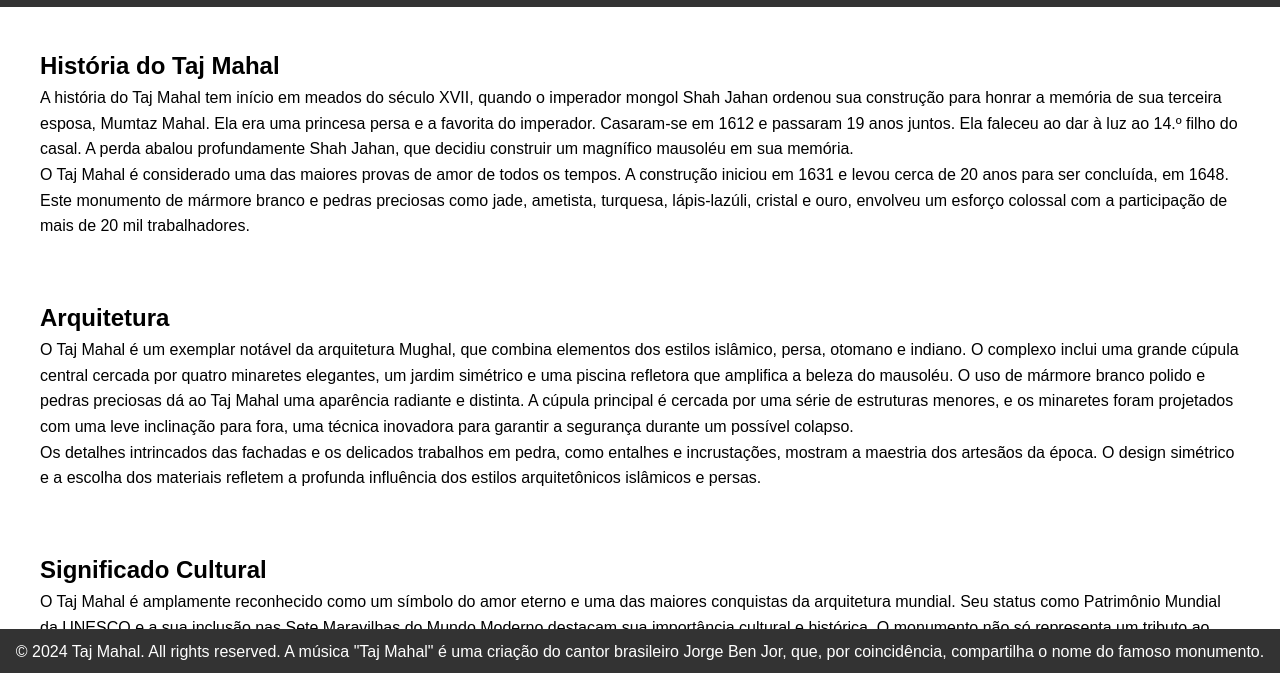
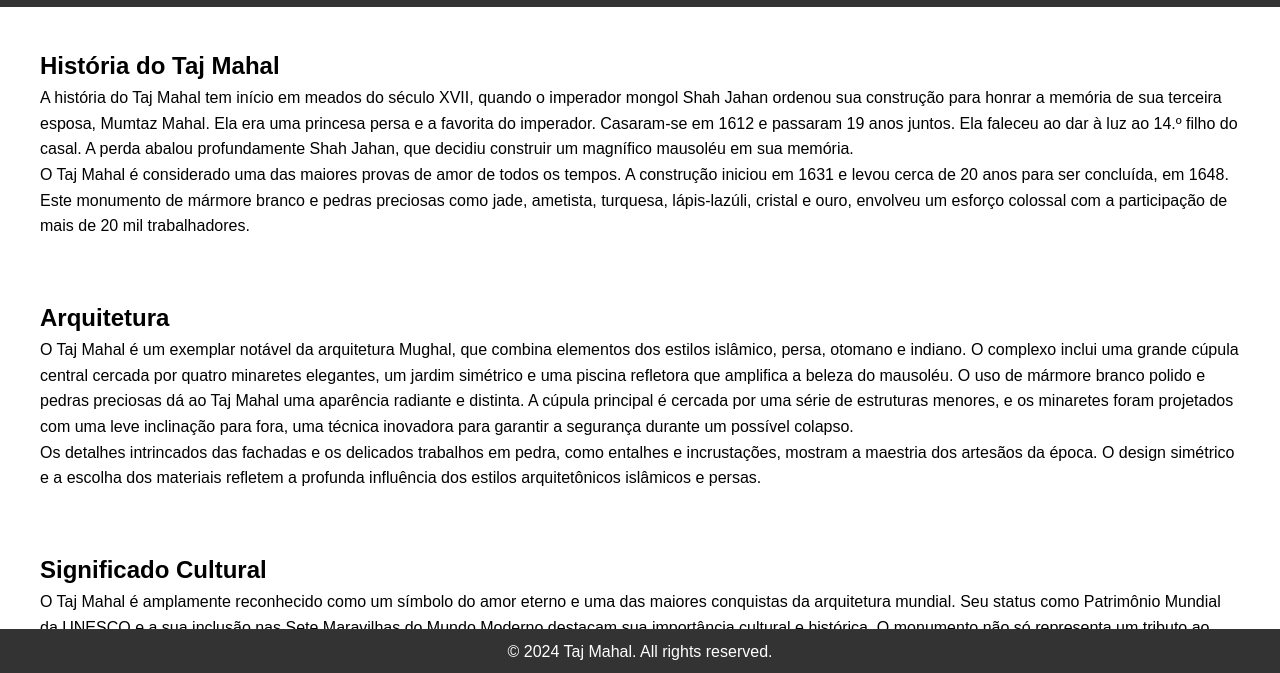
Before and after one commit to Pedrinnnhr/tajmsite2, a plain HTML site: page index.html in a window 1280 px wide. Shown: the part 125-798 px from the top of the page. Drawn offline with Linux system fonts and the light colour scheme.

Commit message:
Update index.html

```diff
--- a/index.html
+++ b/index.html
@@ -98,7 +98,7 @@
     </section>
 
     <footer>
-        <p>© 2024 Taj Mahal. All rights reserved. A música "Taj Mahal" é uma criação do cantor brasileiro Jorge Ben Jor, que, por coincidência, compartilha o nome do famoso monumento.</p>
+        <p>&copy; 2024 Taj Mahal. All rights reserved.</p>
     </footer>
 
     <script src="scripts.js"></script>
```
